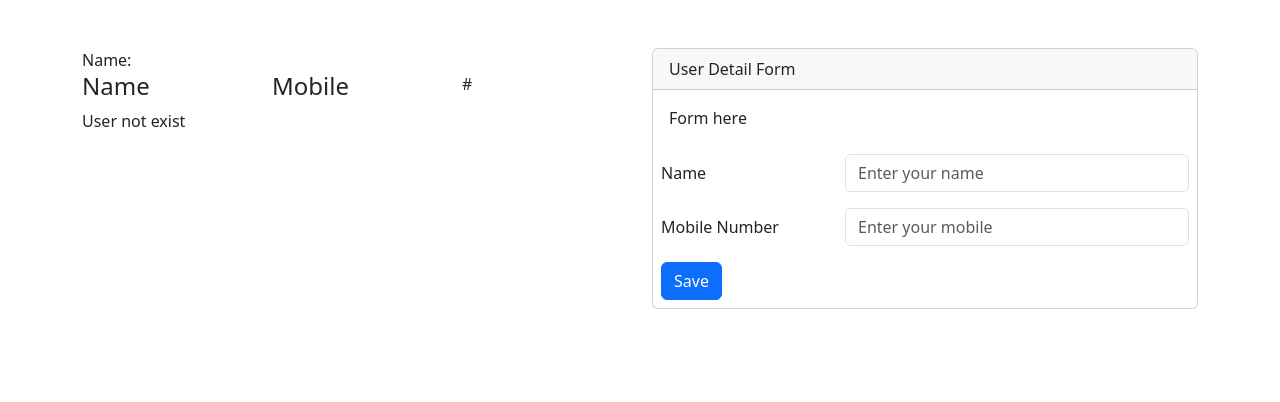
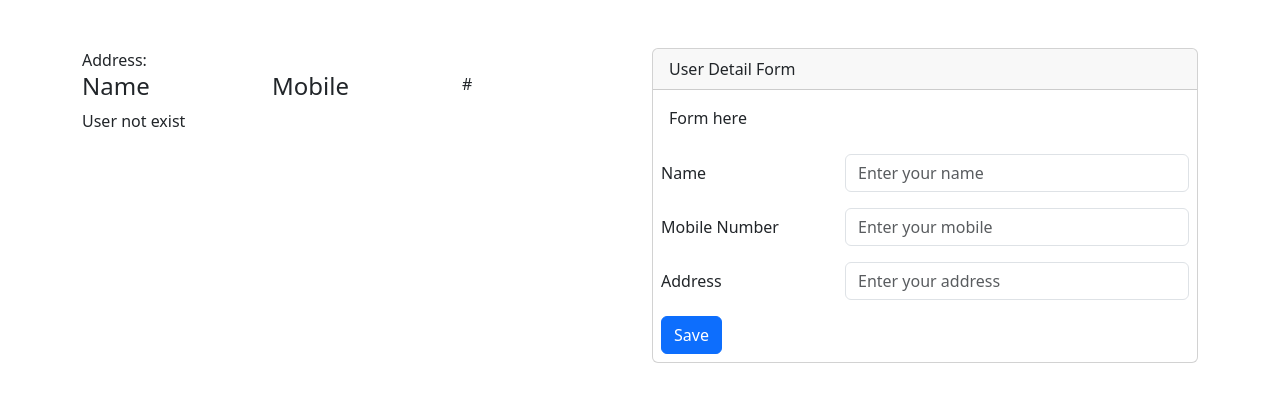
Before and after one commit to vijaychouhan-rails/demo-class, a Next.js app: page /users in a window 1280 px wide. Shown: the top 402 px of the page. Built offline with nearby package versions, Linux system fonts and the light colour scheme.

Commit message:
class Nov 23

```diff
--- a/pages/users/index.js
+++ b/pages/users/index.js
@@ -7,7 +7,9 @@ const initialFormValues = {};
 function User() {
   const [formData, setFormData] = useState(initialFormValues);
   const [users, setUsers] = useState([]);
-  const formRef = useRef(null);
+  const [formErrors, setFormErrors] = useState({});
+
+  const formRef = useRef();
 
   const handleChange = (e) => {
     setFormData({
@@ -16,18 +18,42 @@ function User() {
     });
   };
 
+  const checkFormValidation = () => {
+    const errors = {};
+    if (formData.name == "" || formData.name == null) {
+      errors.name = "Name is required";
+    } else if (formData.name.length <= 2) {
+      errors.name = "Enter at-least 3 or more characters";
+    }
+    return errors;
+  };
+
   const handleSubmitForm = (e) => {
     e.preventDefault(); // Stop to reload the page.
-    setUsers([...users, formData]);
-    setFormData(initialFormValues);
-    formRef.current.reset();
+
+    const errors = checkFormValidation();
+
+    setFormErrors(errors);
+
+    if (Object.keys(errors).length == 0) {
+      formRef.current.reset(); //Reset the form
+
+      setUsers([...users, formData]); //Set users
+      // setFormData(initialFormValues);
+      setFormData({ ...initialFormValues }); // state reset
+    }
   };
 
+  console.log(
+    "===formErrors.name===",
+    !!formErrors.name,
+    formErrors.name !== undefined && !!formErrors.name
+  );
   return (
     <Container>
       <Row className="justify-content-md-center mt-5">
         <Col xs lg="6">
-          Name: {formData.name}
+          Address: {formData.address}
           <UserList users={users} setUsers={setUsers} />
         </Col>
 
@@ -49,11 +75,13 @@ function User() {
                     name="name"
                     placeholder="Enter your name"
                     onChange={handleChange}
-                    // isInvalid={true}
+                    isInvalid={
+                      formErrors.name !== undefined && !!formErrors.name
+                    }
                   />
-                  {/* <Form.Control.Feedback type="invalid">
-                    Please choose a username.
-                  </Form.Control.Feedback> */}
+                  <Form.Control.Feedback type="invalid">
+                    {formErrors.name}
+                  </Form.Control.Feedback>
                 </Col>
               </Form.Group>
               <Form.Group
@@ -76,6 +104,26 @@ function User() {
                   </Form.Control.Feedback> */}
                 </Col>
               </Form.Group>
+              <Form.Group
+                as={Row}
+                className="mb-3"
+                controlId="formPlaintextEmail"
+              >
+                <Form.Label column sm="4">
+                  Address
+                </Form.Label>
+                <Col sm="8">
+                  <Form.Control
+                    name="address"
+                    placeholder="Enter your address"
+                    onChange={handleChange}
+                    // isInvalid={true}
+                  />
+                  {/* <Form.Control.Feedback type="invalid">
+                    Please choose a username.
+                  </Form.Control.Feedback> */}
+                </Col>
+              </Form.Group>
               <Button variant="primary" type="submit">
                 Save
               </Button>{" "}
```
